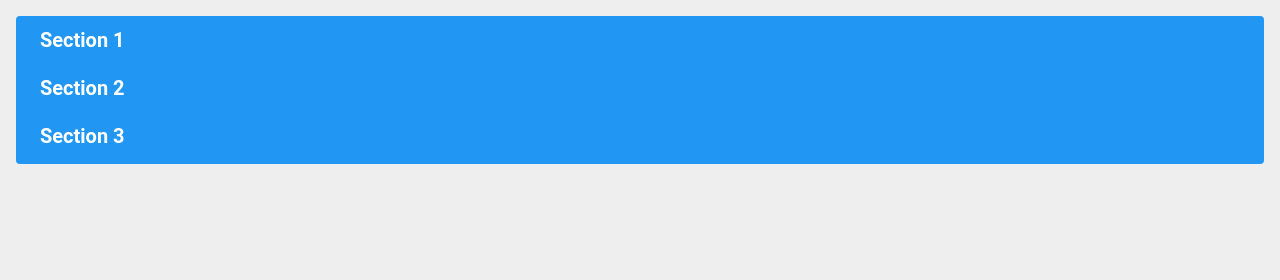
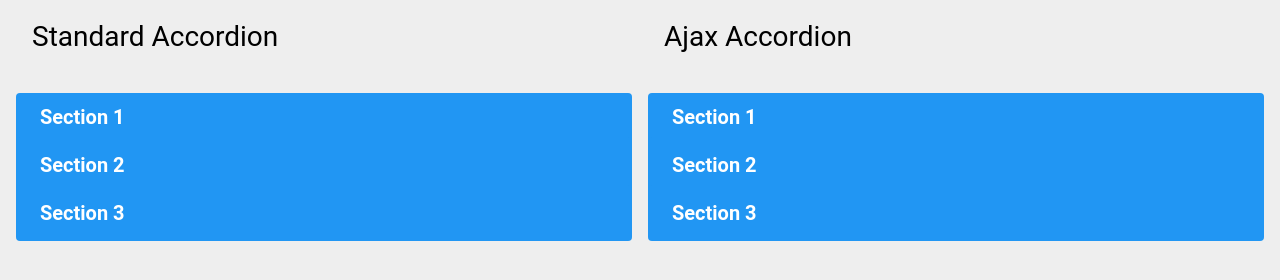
Before and after one commit to aleixcam/schibsted-accordion, a website: page docs/index.html in a window 1280 px wide. Drawn offline with Linux system fonts and the light colour scheme.

Commit message:
gh page and styles done

```diff
--- a/docs/assets/js/script.js
+++ b/docs/assets/js/script.js
@@ -1 +1,3 @@
 const accordion = new Accordion('accordion')
+
+const accordionAjax = new Accordion('accordion-ajax')
--- a/docs/assets/sass/styles.scss
+++ b/docs/assets/sass/styles.scss
@@ -1,4 +1,29 @@
-body {
+$break-small: 576px;
+
+.root {
     margin: 0;
     background-color: #eee;
+    display: flex;
+    flex-wrap: wrap;
+    padding: .5rem;
+    font-family: "Roboto", "Helvetica", "Arial", sans-serif;
+
+    .showcase {
+        display: grid;
+        grid-template-rows: 1fr 9fr;
+        width: calc(50vw - 1.5rem);
+        height: calc(100vh - 2rem);
+        margin: .5rem;
+
+        @media screen and (max-width: $break-small) {
+            width: calc(100vw - 2rem);
+        }
+
+        &__title {
+            margin: 0;
+            padding: .25rem 0 0 1rem;
+            font-size: 28px;
+            font-weight: 400;
+        }
+    }
 }
--- a/docs/index.html
+++ b/docs/index.html
@@ -10,7 +10,10 @@
 
         <link rel="stylesheet" href="assets/css/styles.css">
     </head>
-    <body>
+    <body class="root">
+        <section class="showcase">
+            <h2 class="showcase__title">Standard Accordion</h2>
+            <div class="showcase__accordion">
                 <dl id="accordion">
                     <dt>Section 1</dt>
                     <dd>
@@ -25,6 +28,28 @@
                         <p>Section 3 Content...</p>
                     </dd>
                 </dl>
+            </div>
+        </section>
+
+        <section class="showcase">
+            <h2 class="showcase__title">Ajax Accordion</h2>
+            <div class="showcase__accordion">
+                <dl id="accordion-ajax">
+                    <dt>Section 1</dt>
+                    <dd>
+                        <p>Section 1 Content...</p>
+                    </dd>
+                    <dt>Section 2</dt>
+                    <dd>
+                        <p>Section 2 Content...</p>
+                    </dd>
+                    <dt>Section 3</dt>
+                    <dd>
+                        <p>Section 3 Content...</p>
+                    </dd>
+                </dl>
+            </div>
+        </section>
     </body>
     <script type="text/javascript" src="assets/js/script.js"></script>
 </html>
--- a/src/sass/accordion.scss
+++ b/src/sass/accordion.scss
@@ -4,8 +4,8 @@ $color-background: #fff;
 .Accordion {
     display: flex;
     flex-direction: column;
-    height: calc(100vh - 2rem);
-    margin: 1rem;
+    height: 100%;
+    margin: 0;
     border-radius: .25rem;
     overflow: hidden;
     font-family: "Roboto", "Helvetica", "Arial", sans-serif;
```
Also changed, not shown: docs/assets/css/styles.css, src/css/accordion.css, 1 other file. Lines whose indentation alone changed are shown as unchanged.
